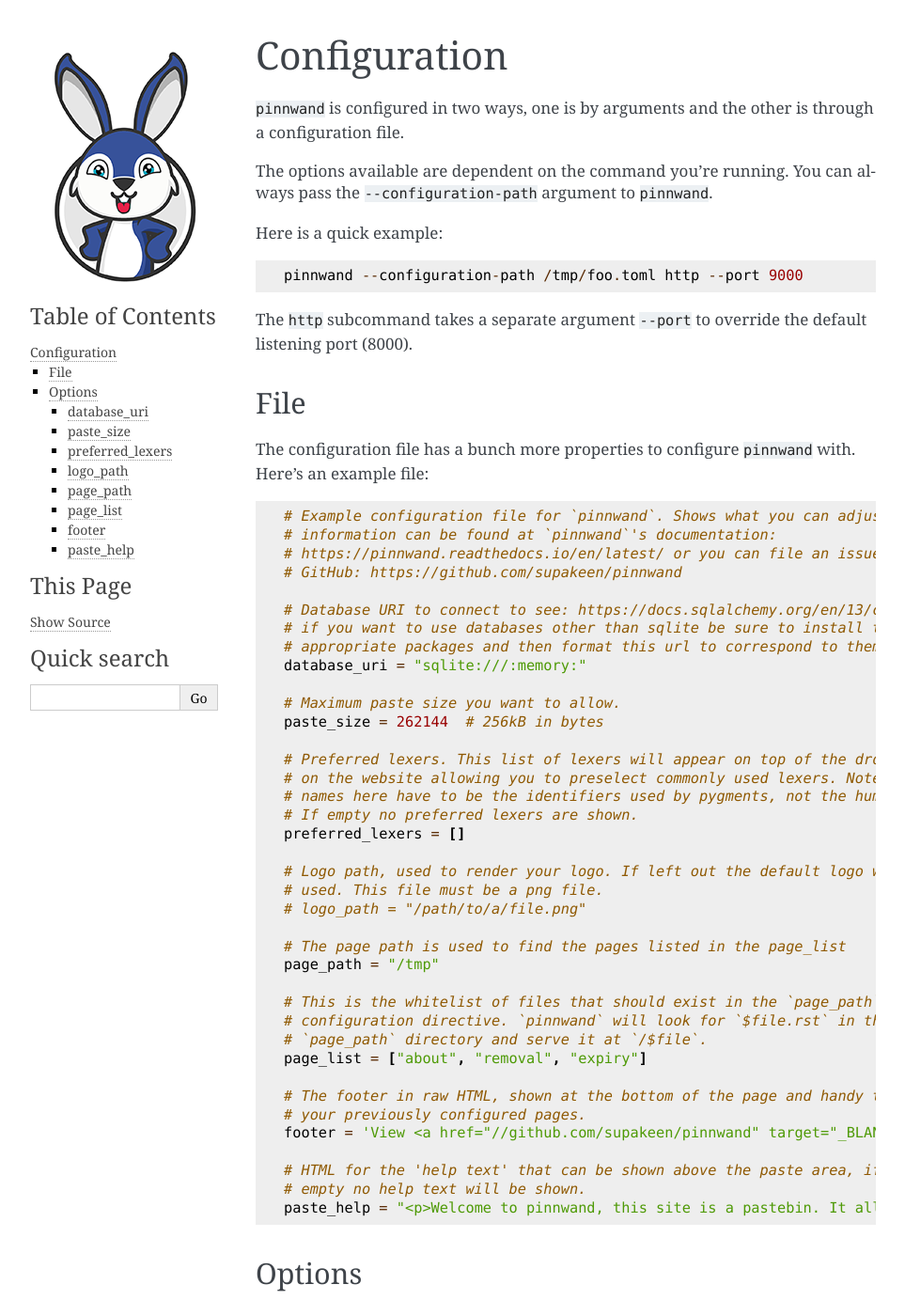
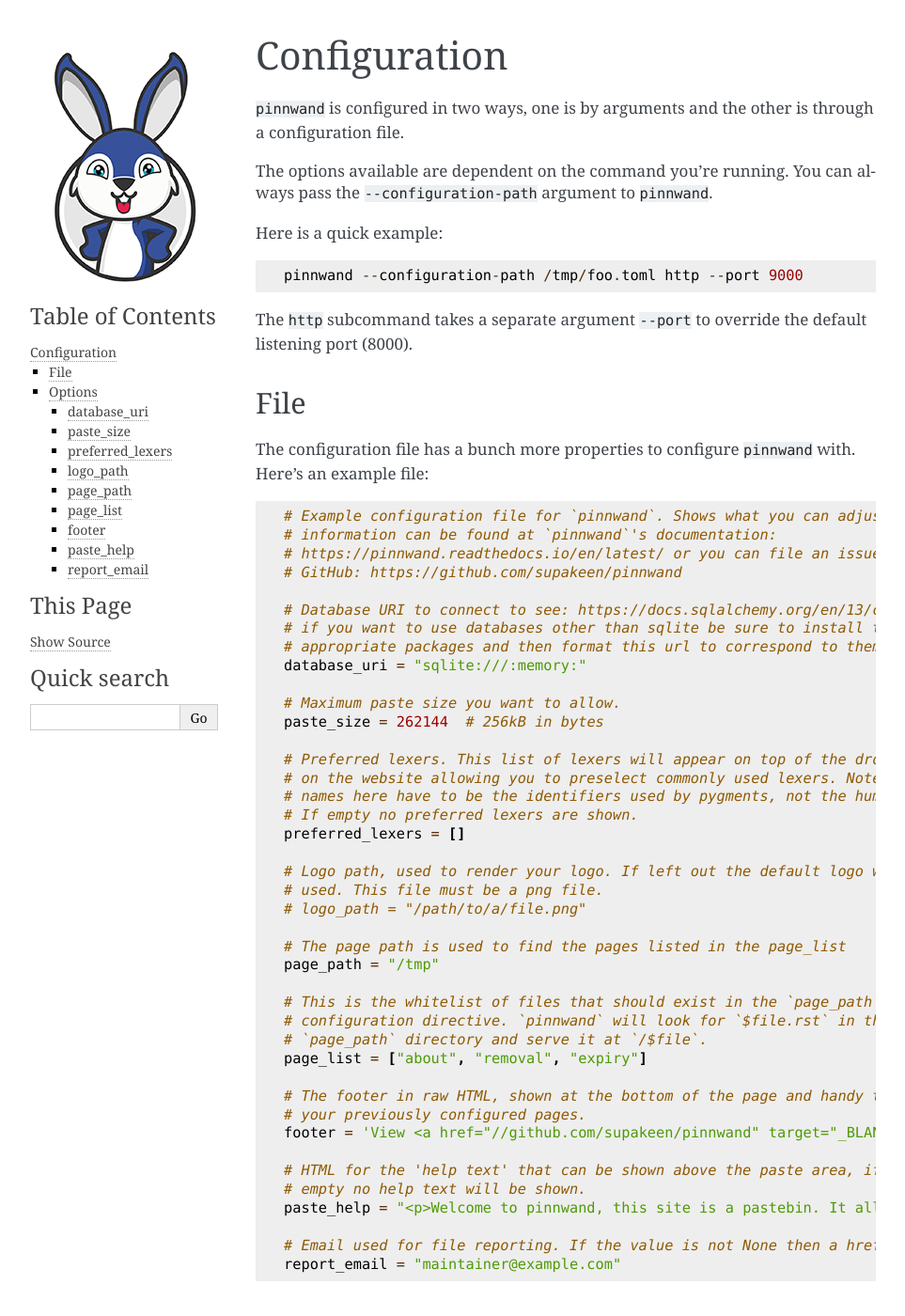
Before and after one commit to supakeen/pinnwand, a Sphinx documentation site: the page built from doc/configuration.rst, in a window 1280 px wide and 1400 px high. Shown: the whole window at 94% size, without its empty margins (148-1111 px from the left). Built offline with Sphinx 7.4.7, drawn with Linux system fonts in a browser that asks for light colours; some of the changed text lies outside the part shown.

Commit message:
Update the example configuration with explanations about report_email field

```diff
--- a/doc/configuration.rst
+++ b/doc/configuration.rst
@@ -59,6 +59,9 @@
   # empty no help text will be shown.
   paste_help = "<p>Welcome to pinnwand, this site is a pastebin. It allows you to share code with others. If you write code in the text area below and press the paste button you will be given a link you can share with others so they can view your code as well.</p><p>People with the link can view your pasted code, only you can remove your paste and it expires automatically. Note that anyone could guess the URI to your paste so don't rely on it being private.</p>"
 
+  # Email used for file reporting. If the value is not None then a href with a mailto link will be added to every paste page thus allowing the users to report pastes that may need removal.
+  report_email = "maintainer@example.com"
+
 Options
 *******
 
@@ -119,3 +122,11 @@
 instance.
 
 Default: ``bunch of html``
+
+report_email
+============
+
+An email address that allows users to report a paste that may need removal or
+edition.
+
+Default: ``None``
```
